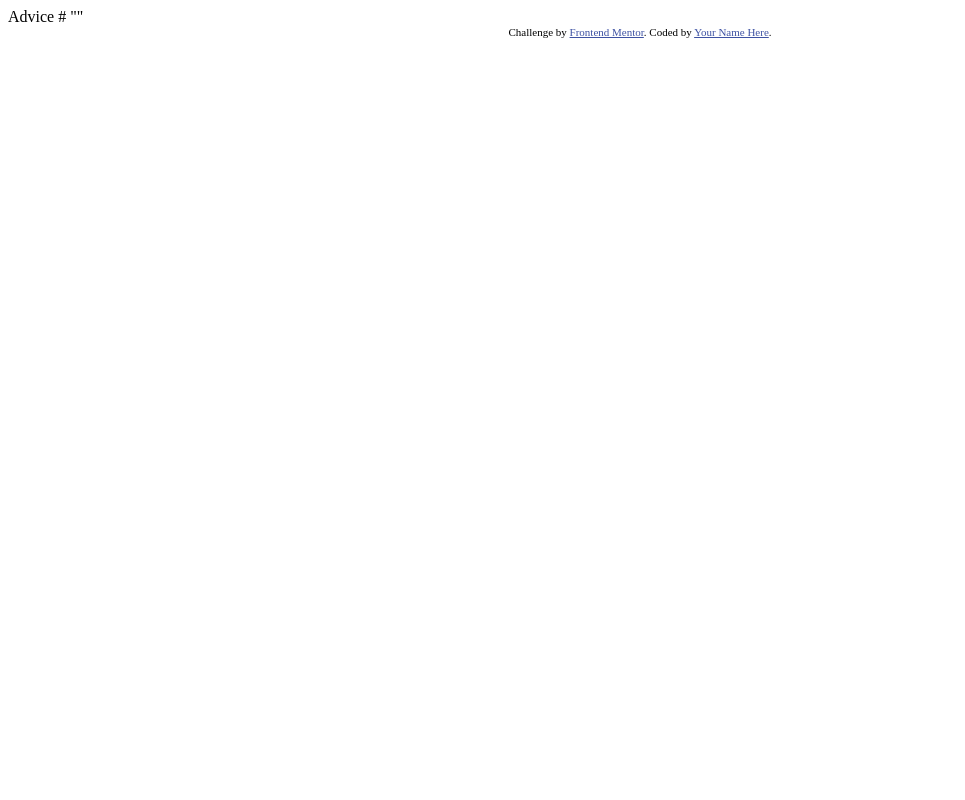
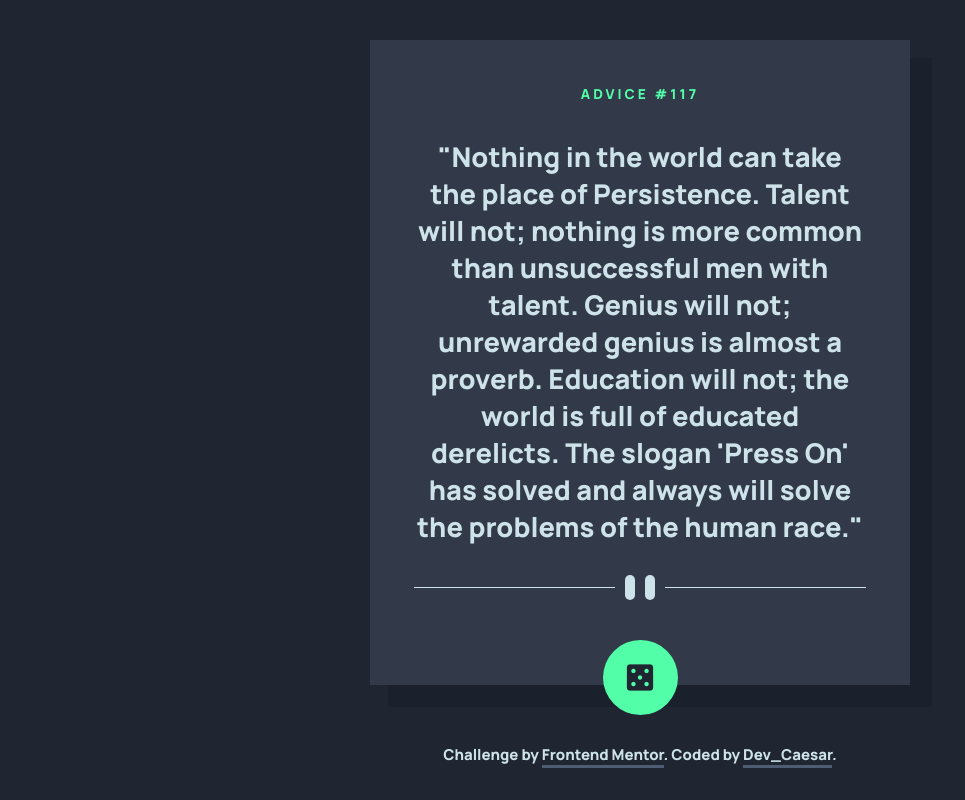
Before and after one commit to Dev-Caesar/02-Advice-Generator-App-Main, a plain HTML site: page index.html in a window 1280 px wide. Shown: the whole page, without its empty margins (0-965 px from the left). Drawn offline with Linux system fonts and the light colour scheme.

Commit message:
updated index.html and styles.css
added structure with index.html, as well as styling with styles.css

```diff
--- a/css/styles.css
+++ b/css/styles.css
@@ -0,0 +1,134 @@
+/* Custom Properties */
+:root {
+  /* primary color */
+  --light-cyan: hsl(193, 38%, 86%);
+  --neon-green: hsl(150, 100%, 66%);
+  --grayish-blue: hsl(217, 19%, 38%);
+  --dark-grayish-blue: hsl(217, 19%, 24%);
+  --dark-blue: hsl(218, 23%, 16%);
+  --font: "Manrope", sans-serif;
+}
+
+/* reset */
+*,
+*::before,
+*::after {
+  margin: 0;
+  padding: 0;
+  box-sizing: inherit;
+}
+
+html {
+  box-sizing: border-box;
+  font-size: 62.5%; /* 10px/16px *100%s= 62.5% -> 1rem = 10px */
+}
+body {
+  background-color: var(--dark-blue);
+  font-family: var(--font);
+}
+
+.main__container {
+  position: relative;
+  display: flex;
+  flex-direction: column;
+  align-items: center;
+  justify-content: center;
+  padding: 4rem;
+}
+.advice__container {
+  display: flex;
+  flex-direction: column;
+  justify-content: center;
+  align-items: center;
+  width: 90vw;
+  max-width: 54rem;
+  gap: 2rem;
+  padding: clamp(2.4rem, 1.5549rem + 2.2535vw, 4.8rem);
+  background-color: var(--dark-grayish-blue);
+  box-shadow: 20px 20px 0px 2px hsl(0deg 0% 0% / 13%);
+}
+
+.advice__header {
+  color: var(--neon-green);
+  letter-spacing: 0.3rem;
+  font-size: clamp(1.2rem, 1.1296rem + 0.1878vw, 1.4rem);
+  text-transform: uppercase;
+  font-weight: 800;
+  padding-bottom: 1.5rem;
+}
+
+.advice__text {
+  text-align: center;
+  font-size: clamp(2.3rem, 2.1239rem + 0.4695vw, 2.8rem);
+  color: var(--light-cyan);
+  padding-bottom: 1rem;
+}
+
+.bar__container {
+  display: flex;
+  align-items: center;
+  gap: 1rem;
+  width: 100%;
+  padding-bottom: 4rem;
+}
+
+.bar {
+  position: relative;
+  height: 2.5rem;
+  border-radius: 1rem;
+  background-color: var(--light-cyan);
+  width: 1rem;
+}
+.bar__container::before,
+.bar__container::after {
+  content: "";
+  width: 45%;
+  height: 0.1rem;
+  background-color: var(--light-cyan);
+}
+
+.button {
+  position: absolute;
+  border: none;
+  background-color: transparent;
+  cursor: pointer;
+  bottom: 1rem;
+}
+.dice {
+  color: var(--dark-blue);
+  padding: 2rem;
+  border-radius: 50%;
+  font-size: 3.5rem;
+  background-color: var(--neon-green);
+  transition: all 0.1s ease-in-out;
+}
+
+.dice:hover {
+  box-shadow: 0px 1px 22px 8px hsla(150, 100%, 66%, 0.42);
+}
+.dice:active {
+  transform: translateY(6px);
+  box-shadow: 0px 1px 12px 4px hsla(150, 100%, 66%, 0.42);
+}
+
+/* footer styles */
+.attribution {
+  padding: 2rem;
+  font-size: 1.5rem;
+  text-align: center;
+  color: var(--light-cyan);
+  line-height: 1.3;
+}
+
+a:link,
+a:visited {
+  text-decoration: none;
+  color: inherit;
+  border-bottom: 3px solid var(--grayish-blue);
+}
+a:hover {
+  color: var(--neon-green);
+}
+a:active {
+  color: var(--soft-red);
+}
--- a/index.html
+++ b/index.html
@@ -1,28 +1,53 @@
 <!DOCTYPE html>
 <html lang="en">
-<head>
-  <meta charset="UTF-8">
-  <meta name="viewport" content="width=device-width, initial-scale=1.0"> <!-- displays site properly based on user's device -->
+  <head>
+    <meta charset="UTF-8" />
+    <meta name="viewport" content="width=device-width, initial-scale=1.0" />
+    <meta
+      name="description"
+      content="Frontend Mentor challenge junior level. HTML, CSS and JAVASCRIPT"
+    />
+    <link rel="preconnect" href="https://fonts.googleapis.com" />
+    <link rel="preconnect" href="https://fonts.gstatic.com" crossorigin />
+    <link
+      href="https://fonts.googleapis.com/css2?family=Manrope:wght@800&display=swap"
+      rel="stylesheet"
+    />
+    <link href="https://fonts.googleapis.com/icon?family=Material+Icons+Round" rel="stylesheet" />
+    <link rel="icon" type="image/png" sizes="32x32" href="./images/favicon-32x32.png" />
+    <link rel="stylesheet" href="./css/styles.css" />
+    <title>Frontend Mentor | Advice generator app</title>
+  </head>
+  <body>
+    <main class="main__container">
+      <div class="advice__container">
+        <h1 class="advice__header">Advice #<span id="advice__id">117</span></h1>
+        <p class="advice__text">
+          "Nothing in the world can take the place of Persistence. Talent will not; nothing is more
+          common than unsuccessful men with talent. Genius will not; unrewarded genius is almost a
+          proverb. Education will not; the world is full of educated derelicts. The slogan 'Press
+          On' has solved and always will solve the problems of the human race."
+        </p>
+        <div class="bar__container">
+          <div class="bar bar--1"></div>
+          <div class="bar bar--2"></div>
+        </div>
+      </div>
+      <button class="button">
+        <span class="material-icons-round dice"> casino </span>
+      </button>
+    </main>
 
-  <link rel="icon" type="image/png" sizes="32x32" href="./images/favicon-32x32.png">
-
-  <title>Frontend Mentor | Advice generator app</title>
-
-  <!-- Feel free to remove these styles or customise in your own stylesheet 👍 -->
-  <style>
-    .attribution { font-size: 11px; text-align: center; }
-    .attribution a { color: hsl(228, 45%, 44%); }
-  </style>
-</head>
-<body>
-
-  Advice #<!-- Advice ID goes here -->
-
-  "<!-- Advice text goes here -->"
-
-  <div class="attribution">
-    Challenge by <a href="https://www.frontendmentor.io?ref=challenge" target="_blank">Frontend Mentor</a>.
-    Coded by <a href="#">Your Name Here</a>.
-  </div>
-</body>
+    <footer class="attribution">
+      Challenge by
+      <a
+        class="frontendmentor"
+        href="https://www.frontendmentor.io?ref=challenge"
+        rel="noopener noreferrer"
+        target="_blank"
+        >Frontend Mentor</a
+      >. Coded by
+      <a href="https://github.com/Dev-Caesar" target="_blank" class="username">Dev_Caesar</a>.
+    </footer>
+  </body>
 </html>
```
Also changed, not shown: images/double-bar.svg (added).
